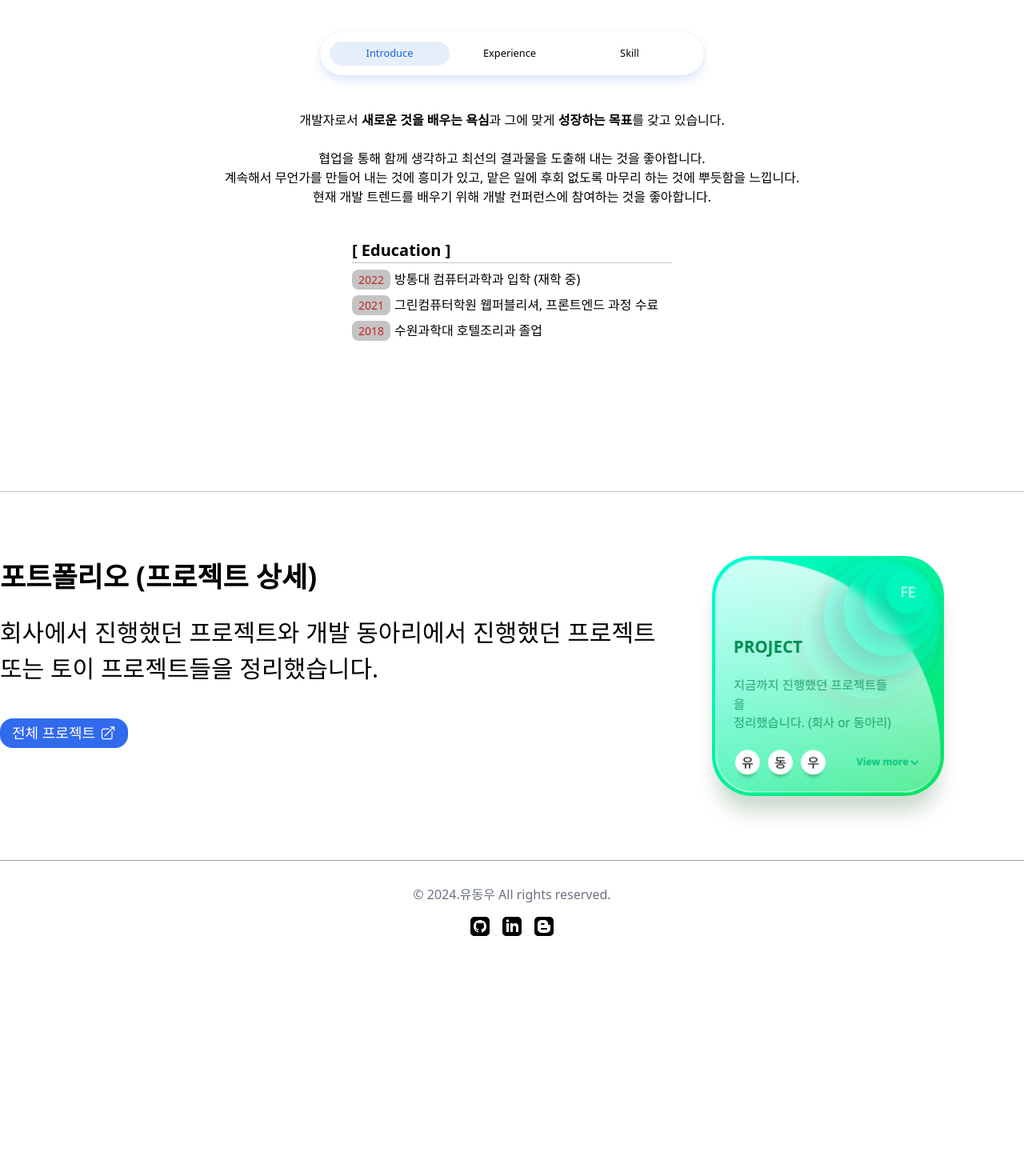
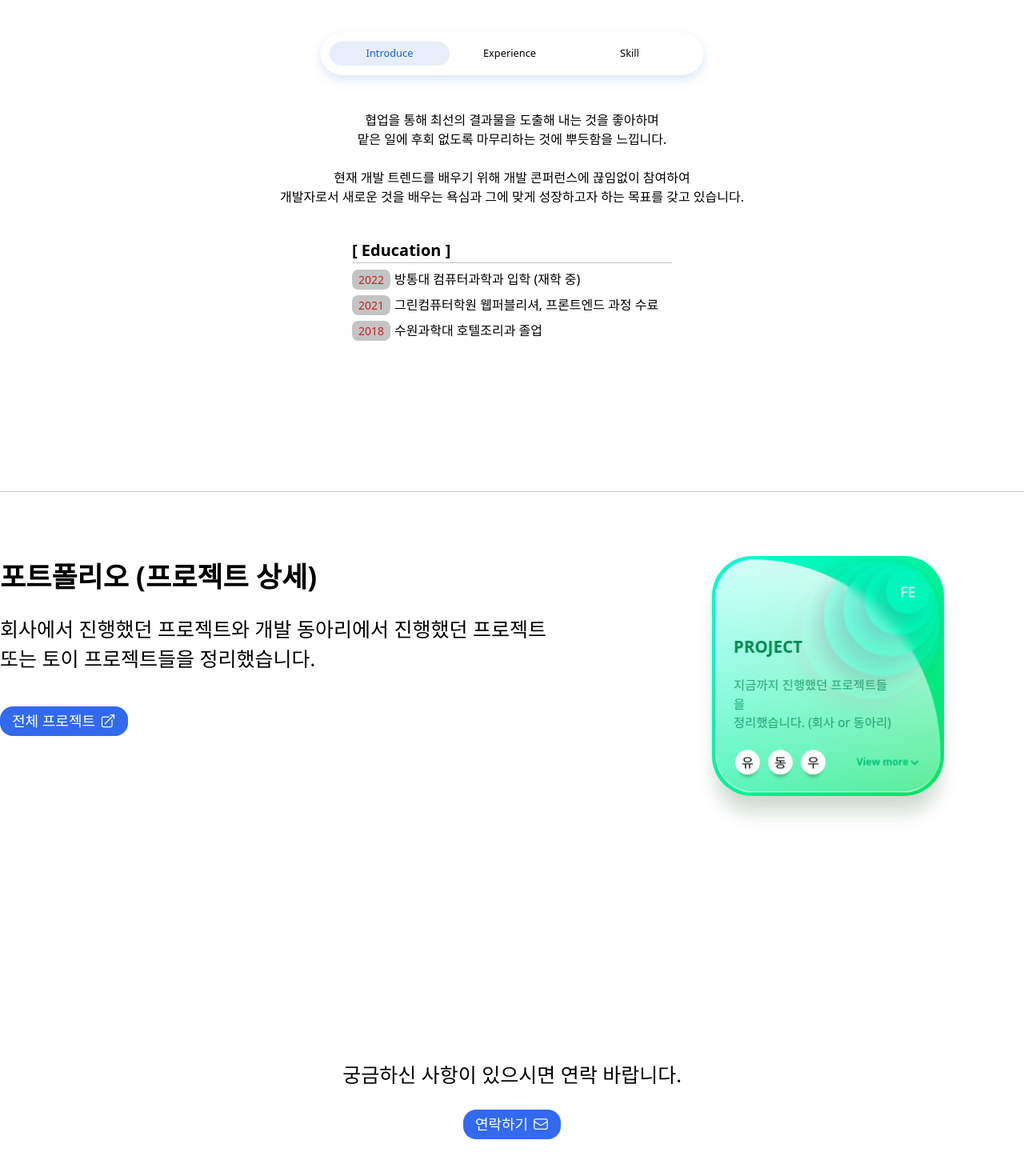
Before and after one commit to devwoodie/portfolio, a React (Create React App) app: page / in a window 1280 px wide. Shown: the part 620-2090 px from the top of the page at 80% size. Before the commit the page ends 1824 px from the top, so only its background shows below. Built offline with nearby package versions, Linux system fonts and the light colour scheme.

Commit message:
feat: home page 구현 완료

```diff
--- a/src/components/Home/Cont2Tab.tsx
+++ b/src/components/Home/Cont2Tab.tsx
@@ -55,11 +55,10 @@ export const Cont2Tab = ({ tabId }: TProps) => {
         <div className='w-[800px] p-6 mt-5 m-auto min-h-[500px]'>
             {tabId === "radio-1" ?
                 <p className='text-center'>
-                    개발자로서 <b>새로운 것을 배우는 욕심</b>과 그에 맞게 <b>성장하는 목표</b>를 갖고 있습니다.<br />
+                    협업을 통해 최선의 결과물을 도출해 내는 것을 좋아하며<br />맡은 일에 후회 없도록 마무리하는 것에 뿌듯함을 느낍니다.<br />
                     <br />
-                    협업을 통해 함께 생각하고 최선의 결과물을 도출해 내는 것을 좋아합니다.<br />
-                    계속해서 무언가를 만들어 내는 것에 흥미가 있고, 맡은 일에 후회 없도록 마무리 하는 것에 뿌듯함을 느낍니다.<br />
-                    현재 개발 트렌드를 배우기 위해 개발 컨퍼런스에 참여하는 것을 좋아합니다.<br />
+                    현재 개발 트렌드를 배우기 위해 개발 콘퍼런스에 끊임없이 참여하여<br />
+                    개발자로서 새로운 것을 배우는 욕심과 그에 맞게 성장하고자 하는 목표를 갖고 있습니다.
                     <div className='mt-10 w-[400px] m-auto text-left'>
                         <h3>[ Education ]</h3>
                         {intList?.map((item, key) => (
--- a/src/components/Home/HomeCont1.tsx
+++ b/src/components/Home/HomeCont1.tsx
@@ -20,13 +20,13 @@ export const HomeCont1 = () => {
                 </p>
                 <p className='text-[35px]'>프론트엔드 개발자 <b className='text-[40px] font-black'>유동우</b> 입니다.</p>
                 <div className='flex my-6'>
-                    <button className='home-btn bg-primary-1 text-white' onClick={() => navigate("/contact")}>
+                    <button className='home-btn mr-[10px] bg-primary-1 text-white' onClick={() => navigate("/contact")}>
                         연락하기
                         <svg xmlns="http://www.w3.org/2000/svg" fill="none" viewBox="0 0 24 24" stroke-width="1.5" stroke="currentColor" className="w-5 h-5">
                             <path stroke-linecap="round" stroke-linejoin="round" d="M21.75 6.75v10.5a2.25 2.25 0 0 1-2.25 2.25h-15a2.25 2.25 0 0 1-2.25-2.25V6.75m19.5 0A2.25 2.25 0 0 0 19.5 4.5h-15a2.25 2.25 0 0 0-2.25 2.25m19.5 0v.243a2.25 2.25 0 0 1-1.07 1.916l-7.5 4.615a2.25 2.25 0 0 1-2.36 0L3.32 8.91a2.25 2.25 0 0 1-1.07-1.916V6.75" />
                         </svg>
                     </button>
-                    <button className='home-btn border-[1px] border-solid border-[#000] dark:border-[#fff]' onClick={handleResume}>
+                    <button className='home-btn mr-[10px] border-[1px] border-solid border-[#000] dark:border-[#fff]' onClick={handleResume}>
                         이력서
                         <svg xmlns="http://www.w3.org/2000/svg" fill="none" viewBox="0 0 24 24" stroke-width="1.5" stroke="currentColor" className="w-5 h-5">
                             <path stroke-linecap="round" stroke-linejoin="round" d="M9 12h3.75M9 15h3.75M9 18h3.75m3 .75H18a2.25 2.25 0 0 0 2.25-2.25V6.108c0-1.135-.845-2.098-1.976-2.192a48.424 48.424 0 0 0-1.123-.08m-5.801 0c-.065.21-.1.433-.1.664 0 .414.336.75.75.75h4.5a.75.75 0 0 0 .75-.75 2.25 2.25 0 0 0-.1-.664m-5.8 0A2.251 2.251 0 0 1 13.5 2.25H15c1.012 0 1.867.668 2.15 1.586m-5.8 0c-.376.023-.75.05-1.124.08C9.095 4.01 8.25 4.973 8.25 6.108V8.25m0 0H4.875c-.621 0-1.125.504-1.125 1.125v11.25c0 .621.504 1.125 1.125 1.125h9.75c.621 0 1.125-.504 1.125-1.125V9.375c0-.621-.504-1.125-1.125-1.125H8.25ZM6.75 12h.008v.008H6.75V12Zm0 3h.008v.008H6.75V15Zm0 3h.008v.008H6.75V18Z" />
@@ -50,7 +50,6 @@ export const HomeCont1 = () => {
                     // border: 1px solid;
                     padding: 5px 15px;
                     border-radius: 16px;
-                    margin-right:10px;
                     font-size: 18px;
                     svg{
                         margin-left: 6px;
--- a/src/components/Home/HomeCont3.tsx
+++ b/src/components/Home/HomeCont3.tsx
@@ -12,7 +12,7 @@ export const HomeCont3 = () => {
         <div className='pt-[80px] pb-[80px] border-t-[1px] border-solid border-[#c4c4c4] flex justify-between'>
             <div>
                 <h2 className='text-[35px] font-black'>포트폴리오 (프로젝트 상세)</h2>
-                <p className='text-[30px] mt-5'>회사에서 진행했던 프로젝트와 개발 동아리에서 진행했던 프로젝트<br/>또는 토이 프로젝트들을 정리했습니다.</p>
+                <p className='text-[25px] mt-5'>회사에서 진행했던 프로젝트와 개발 동아리에서 진행했던 프로젝트<br/>또는 토이 프로젝트들을 정리했습니다.</p>
                 <button className='home-btn bg-primary-1 text-white mt-10' onClick={() => navigate("/project")}>
                     전체 프로젝트
                     <svg xmlns="http://www.w3.org/2000/svg" fill="none" viewBox="0 0 24 24" stroke-width="1.5" stroke="currentColor" className="w-5 h-5">
--- /dev/null
+++ b/src/components/Home/HomeCont4.tsx
@@ -0,0 +1,21 @@
+import React from 'react'
+import { useNavigate } from 'react-router-dom'
+
+export const HomeCont4 = () => {
+
+    const navigate = useNavigate();
+
+    return (
+        <div className='pt-[250px] pb-[100px] text-center'>
+                <h2 className='text-[25px]'>궁금하신 사항이 있으시면 연락 바랍니다.</h2>
+            <div className='text-center m-auto mt-6'>
+                <button className='m-auto home-btn bg-primary-1 text-white' onClick={() => navigate("/contact")}>
+                    연락하기
+                    <svg xmlns="http://www.w3.org/2000/svg" fill="none" viewBox="0 0 24 24" stroke-width="1.5" stroke="currentColor" className="w-5 h-5">
+                        <path stroke-linecap="round" stroke-linejoin="round" d="M21.75 6.75v10.5a2.25 2.25 0 0 1-2.25 2.25h-15a2.25 2.25 0 0 1-2.25-2.25V6.75m19.5 0A2.25 2.25 0 0 0 19.5 4.5h-15a2.25 2.25 0 0 0-2.25 2.25m19.5 0v.243a2.25 2.25 0 0 1-1.07 1.916l-7.5 4.615a2.25 2.25 0 0 1-2.36 0L3.32 8.91a2.25 2.25 0 0 1-1.07-1.916V6.75" />
+                    </svg>
+                </button>
+            </div>
+        </div>
+    )
+}
--- a/src/pages/Home.tsx
+++ b/src/pages/Home.tsx
@@ -2,6 +2,7 @@ import React from 'react';
 import { HomeCont1 } from '../components/Home/HomeCont1';
 import { HomeCont2 } from '../components/Home/HomeCont2';
 import { HomeCont3 } from '../components/Home/HomeCont3';
+import { HomeCont4 } from '../components/Home/HomeCont4';
 
 export const Home = () => {
     return (
@@ -9,6 +10,7 @@ export const Home = () => {
             <HomeCont1 />
             <HomeCont2 />
             <HomeCont3 />
+            <HomeCont4 />
         </div>
     )
 }
```
